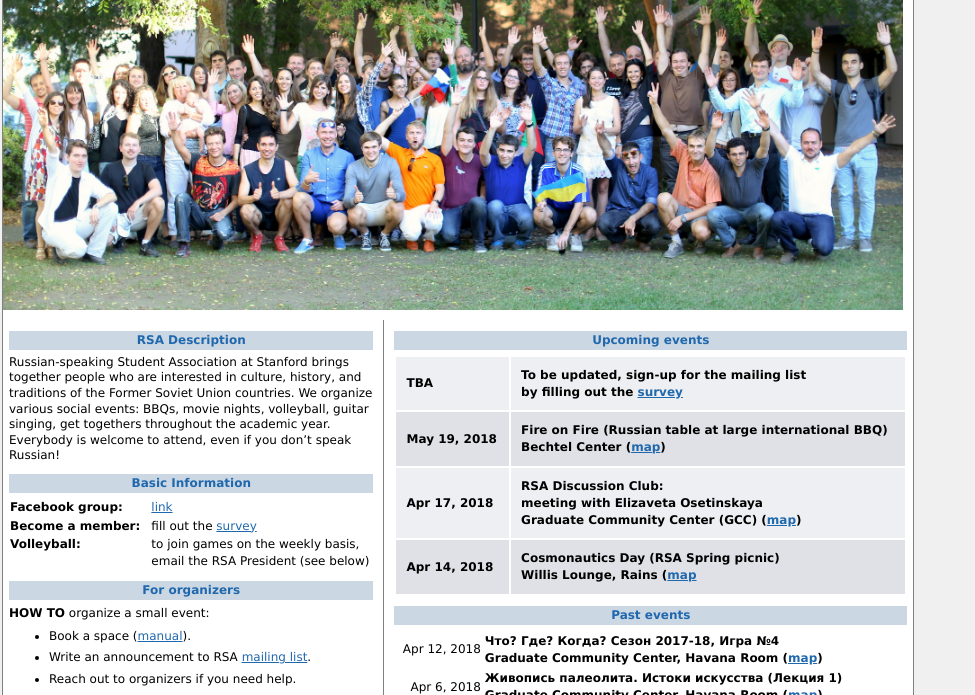
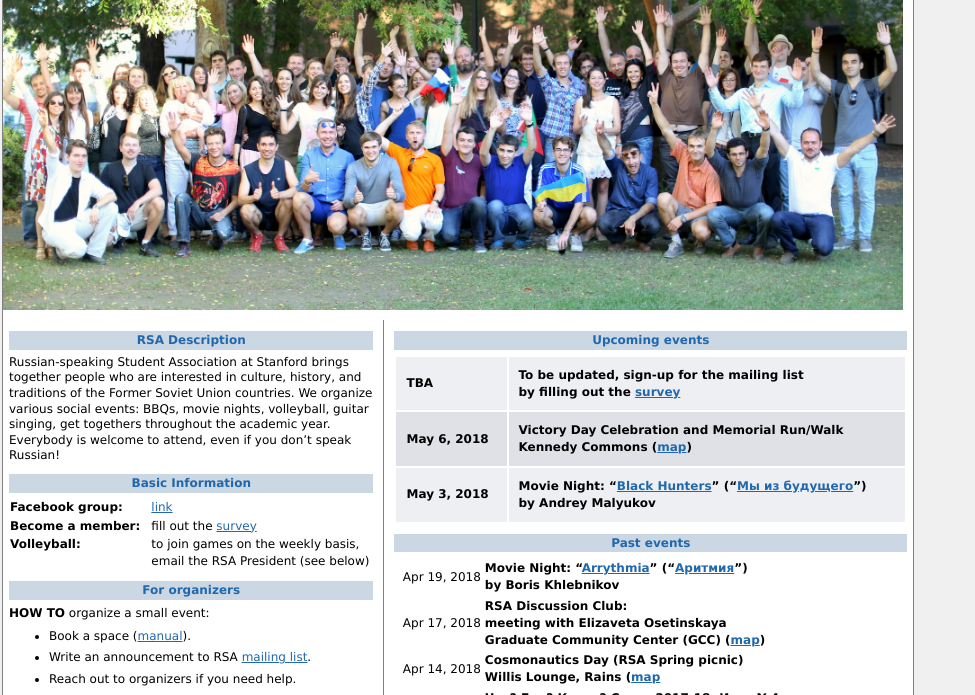
Before and after one commit to valerini/RSA, a plain HTML site: page index.html in a window 1280 px wide. Shown: the part 68-763 px from the top of the page, without its empty margins (0-975 px from the left). Drawn offline with Linux system fonts and the light colour scheme.

Commit message:
Event updates

```diff
--- a/index.html
+++ b/index.html
@@ -134,12 +134,46 @@
                             </tr>
                             <tr>
                                 <td>
-                                    May 19, 2018
+                                    May 6, 2018
                                 </td>
                                 <td>
-                                    Fire on Fire (Russian table at large international BBQ)
+                                    Victory Day Celebration and Memorial Run/Walk
                                     <br/>
-                                    Bechtel Center (<a href="http://goo.gl/maps/Y3IOr" target="_blank">map</a>)
+                                    Kennedy Commons (<a href="https://goo.gl/maps/2kQ4awZMwQ42" target="_blank">map</a>)
+                                </td>
+                            </tr>
+                            <tr>
+                                <td>
+                                    May 3, 2018
+                                </td>
+                                <td>
+                                    Movie Night: <q><a href="https://en.wikipedia.org/wiki/Black_Hunters">Black Hunters</a></q> (<q><a href="https://ru.wikipedia.org/wiki/%D0%9C%D1%8B_%D0%B8%D0%B7_%D0%B1%D1%83%D0%B4%D1%83%D1%89%D0%B5%D0%B3%D0%BE">Мы из будущего</a></q>)
+                                    <br/>
+                                    by Andrey Malyukov
+                                </td>
+                            </tr>
+                            <!-- Movie night (see <a href="https://www.facebook.com/groups/rsamovies/" target="_blank">Facebook page</a>)</br> -->
+                            <!-- Location: Kennedy Commons (<a href="https://goo.gl/maps/2kQ4awZMwQ42" target="_blank">map</a>) -->
+                            <!-- Location: EV Village Center (<a href="https://goo.gl/maps/xz8pp" target="_blank">map</a>) -->
+                            <!-- Location: C102 (<a href="https://goo.gl/maps/f7xbu" target="_blank">map</a>) -->
+                            <!-- Location: Bechtel Center (<a href="http://goo.gl/maps/Y3IOr" target="_blank">map</a>) -->
+                            <!-- Location: Graduate Community Center (GCC) (<a href="https://goo.gl/maps/UcCLmgsfA2A2" target="_blank">map</a>) -->
+                            <!-- Location: GSB PhD Lounge (<a href="https://goo.gl/maps/hJYz1vJZkbs" target="_blank">map</a>) -->
+                            <!-- Location: Willis Lounge, Rains (<a hre="https://goo.gl/maps/gCwD5TFTi9D2" target="_blank">map</a> -->
+                        </table>
+                    </div>
+
+                    <h3>Past events</h3>
+                    <div>
+                        <table class="links">
+                            <tr>
+                                <td>
+                                    Apr 19, 2018
+                                </td>
+                                <td>
+                                    Movie Night: <q><a href="https://en.wikipedia.org/wiki/Arrhythmia_(film)">Arrythmia</a></q> (<q><a href="https://ru.wikipedia.org/wiki/%D0%90%D1%80%D0%B8%D1%82%D0%BC%D0%B8%D1%8F_(%D1%84%D0%B8%D0%BB%D1%8C%D0%BC)">Аритмия</a></q>)
+                                    <br/>
+                                    by Boris Khlebnikov
                                 </td>
                             </tr>
                             <tr>
@@ -164,20 +198,6 @@
                                     Willis Lounge, Rains (<a hre="https://goo.gl/maps/gCwD5TFTi9D2" target="_blank">map</a>
                                 </td>
                             </tr>
-                            <!-- Movie night (see <a href="https://www.facebook.com/groups/rsamovies/" target="_blank">Facebook page</a>)</br> -->
-                            <!-- Location: Kennedy Commons (<a href="https://goo.gl/maps/2kQ4awZMwQ42" target="_blank">map</a>) -->
-                            <!-- Location: EV Village Center (<a href="https://goo.gl/maps/xz8pp" target="_blank">map</a>) -->
-                            <!-- Location: C102 (<a href="https://goo.gl/maps/f7xbu" target="_blank">map</a>) -->
-                            <!-- Location: Bechtel Center (<a href="http://goo.gl/maps/Y3IOr" target="_blank">map</a>) -->
-                            <!-- Location: Graduate Community Center (GCC) (<a href="https://goo.gl/maps/UcCLmgsfA2A2" target="_blank">map</a>) -->
-                            <!-- Location: GSB PhD Lounge (<a href="https://goo.gl/maps/hJYz1vJZkbs" target="_blank">map</a>) -->
-                            <!-- Location: Willis Lounge, Rains (<a hre="https://goo.gl/maps/gCwD5TFTi9D2" target="_blank">map</a> -->
-                        </table>
-                    </div>
-
-                    <h3>Past events</h3>
-                    <div>
-                        <table class="links">
                             <tr>
                                 <td>
                                     Apr 12, 2018
```
